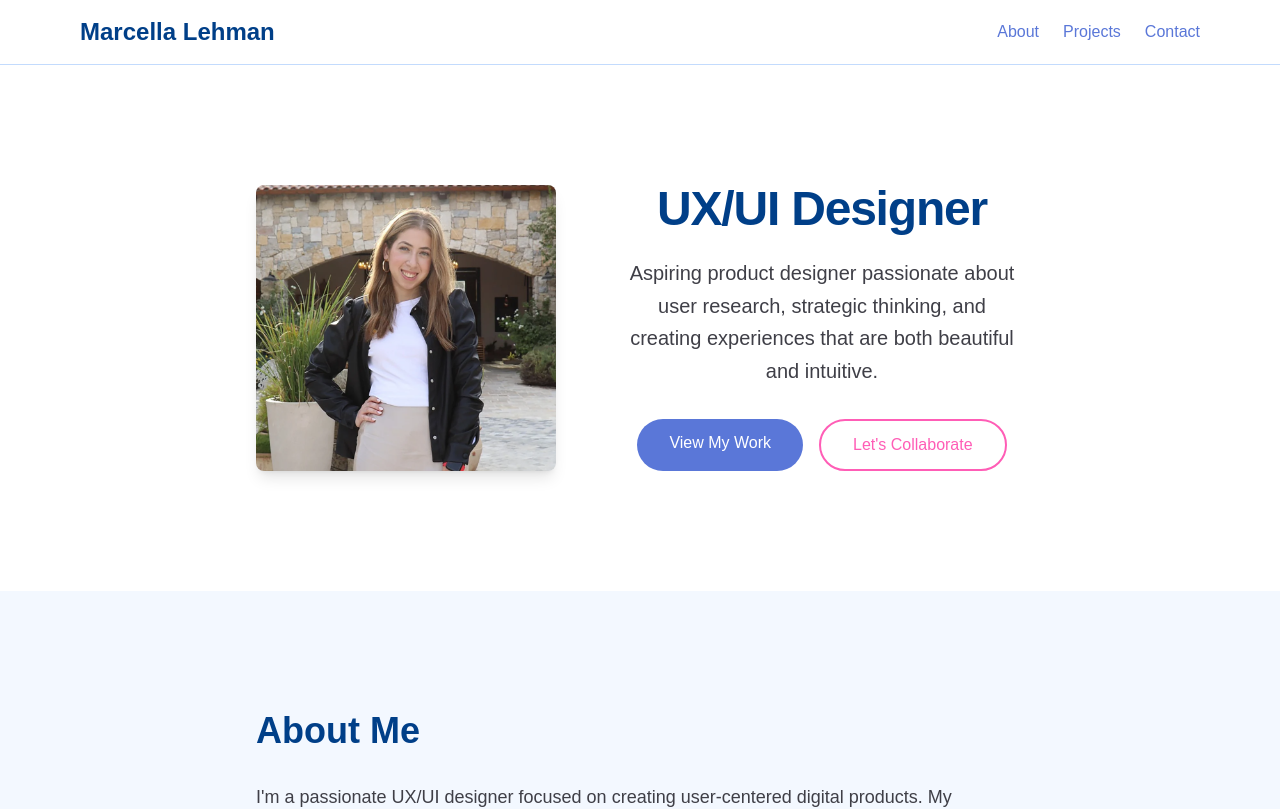
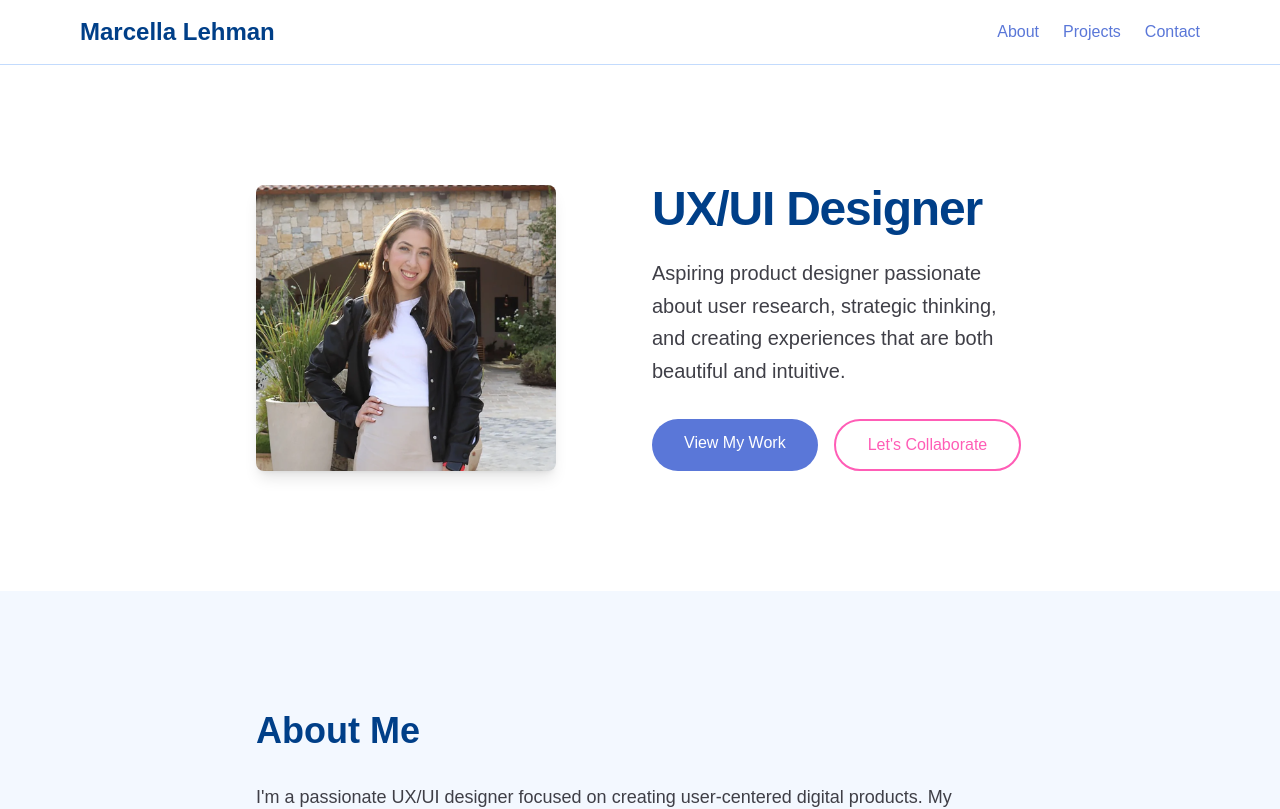
Before and after one commit to TzipHoro/MarcysPortfolio, a Next.js app in the folder my-portfolio/: page / in a window 1280 px wide. Shown: the top 809 px of the page. Built offline with nearby package versions, Linux system fonts and the light colour scheme.

Commit message:
Widen hero gap and left-align text so photo aligns with About Me

```diff
--- a/my-portfolio/app/page.tsx
+++ b/my-portfolio/app/page.tsx
@@ -9,7 +9,7 @@ export default function Home() {
 
       {/* Hero Section */}
       <section className="flex-1 flex items-center justify-center px-4 sm:px-6 lg:px-8 py-[120px]">
-        <div className="max-w-3xl mx-auto flex max-md:flex-col flex-row gap-16 items-stretch">
+        <div className="max-w-3xl mx-auto flex max-md:flex-col flex-row gap-24 items-stretch">
           <div className="relative max-md:h-[300px] w-[300px] max-md:w-full shrink-0">
             <Image
               src="/Marcella+Web+Photo.webp"
@@ -19,7 +19,7 @@ export default function Home() {
               className="rounded-lg shadow-lg object-cover"
             />
           </div>
-          <div className="text-center flex-1">
+          <div className="text-left flex-1 flex flex-col justify-center">
             <h1 className="text-5xl font-bold tracking-tight text-[#003F88] mb-6">
               UX/UI Designer
             </h1>
@@ -27,7 +27,7 @@ export default function Home() {
               Aspiring product designer passionate about user research, strategic thinking,
               and creating experiences that are both beautiful and intuitive.
             </p>
-            <div className="flex flex-col sm:flex-row gap-4 justify-center">
+            <div className="flex flex-col sm:flex-row gap-4 justify-start">
               <a
                 href="#projects"
                 className="px-8 py-3 rounded-full bg-[#5A77D8] text-white font-medium hover:bg-[#003F88] transition-colors"
```
